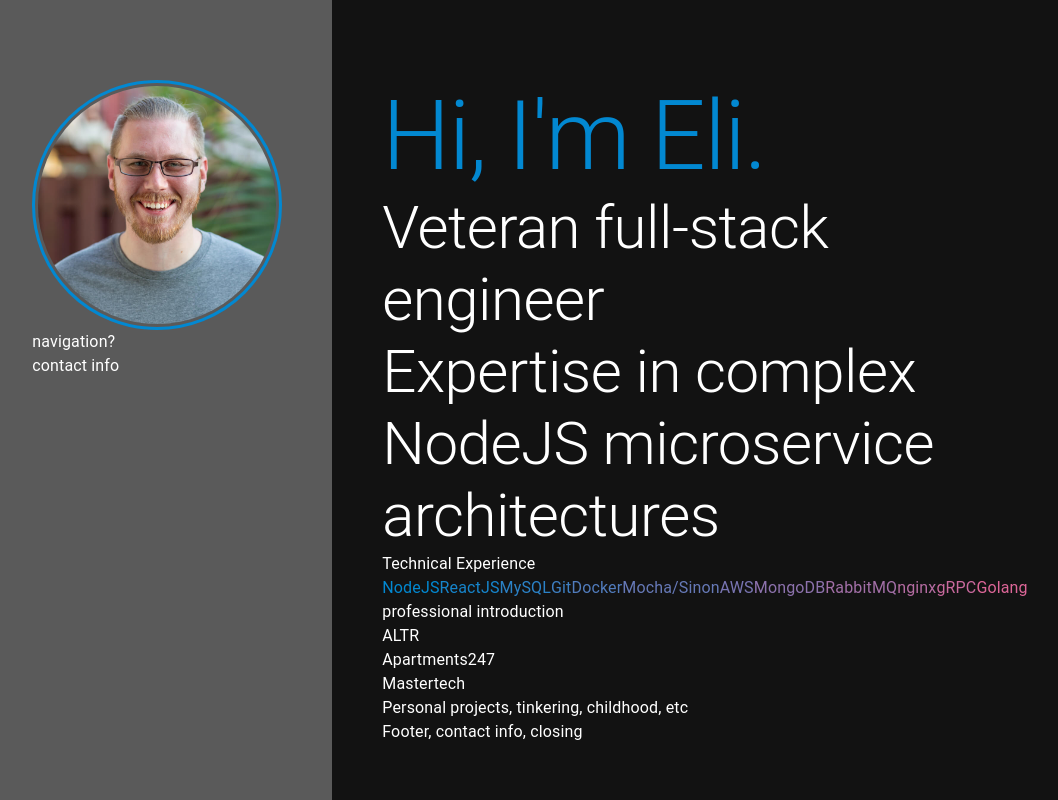
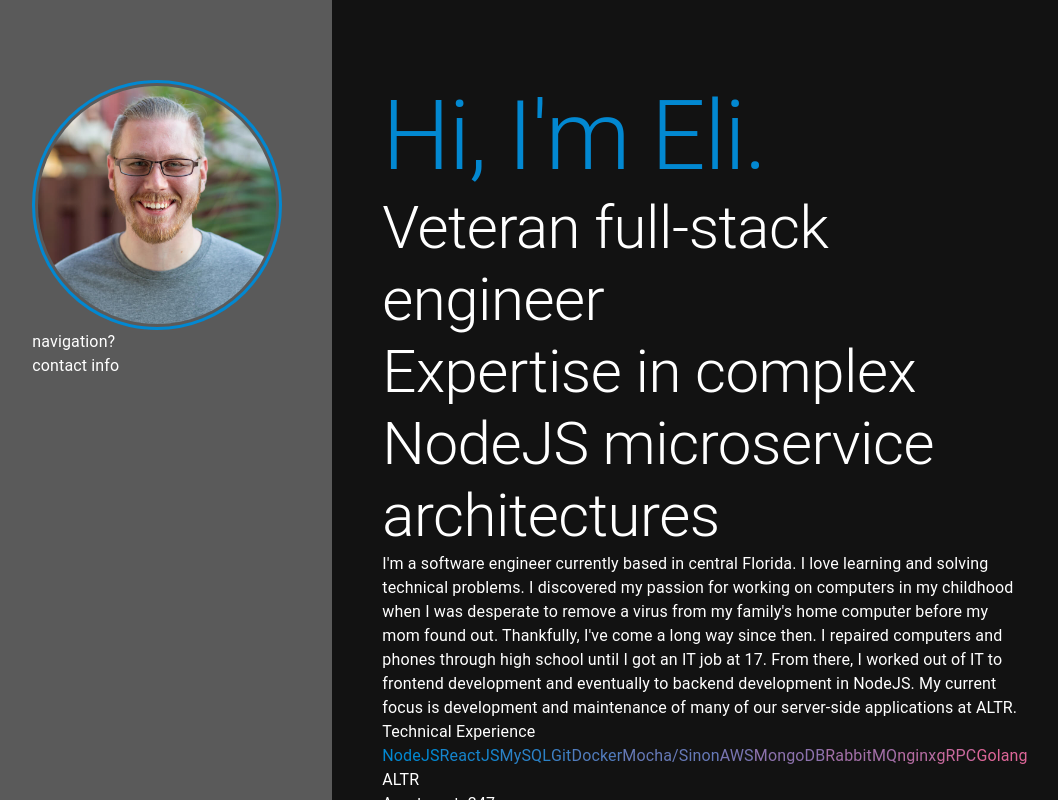
Before and after one commit to seriouslysexy/seriouslysexy, a React app: page / in a window 1280 px wide. Shown: the whole page, without its empty margins (110-1168 px from the left). Built offline with nearby package versions, Linux system fonts and the light colour scheme.

Commit message:
about me section populated

```diff
--- /dev/null
+++ b/src/components/aboutMe.jsx
@@ -0,0 +1,18 @@
+import React from "react";
+
+import Typography from "@mui/material/Typography";
+
+function AboutMe(props) {
+
+	return (
+	<Typography>
+		I'm a software engineer currently based in central Florida. I love learning and solving technical problems.
+		I discovered my passion for working on computers in my childhood when I was desperate to remove a virus from my family's home computer before my mom found out.
+		Thankfully, I've come a long way since then. I repaired computers and phones through high school until I got an IT job at 17.
+		From there, I worked out of IT to frontend development and eventually to backend development in NodeJS.
+		My current focus is development and maintenance of many of our server-side applications at ALTR.
+	</Typography>
+	);
+}
+
+export default AboutMe;
--- a/src/components/layout/LayoutContainer.jsx
+++ b/src/components/layout/LayoutContainer.jsx
@@ -7,6 +7,7 @@ import { makeStyles } from '@mui/styles';
 import ProfilePicture from "../profilePicture/ProfilePicture";
 import Introduction from "../introduction";
 import Skills from "../skills";
+import AboutMe from "../aboutMe";
 
 const useStyles = makeStyles({
 	leftContent: {
@@ -44,8 +45,8 @@ function LayoutContainer() {
 				</Box>
 				<Box className={classes.rightContent}>
 					<Introduction />
+					<AboutMe />
 					<Skills />
-					<div>professional introduction</div>
 					<div>ALTR</div>
 					<div>Apartments247</div>
 					<div>Mastertech</div>
```
